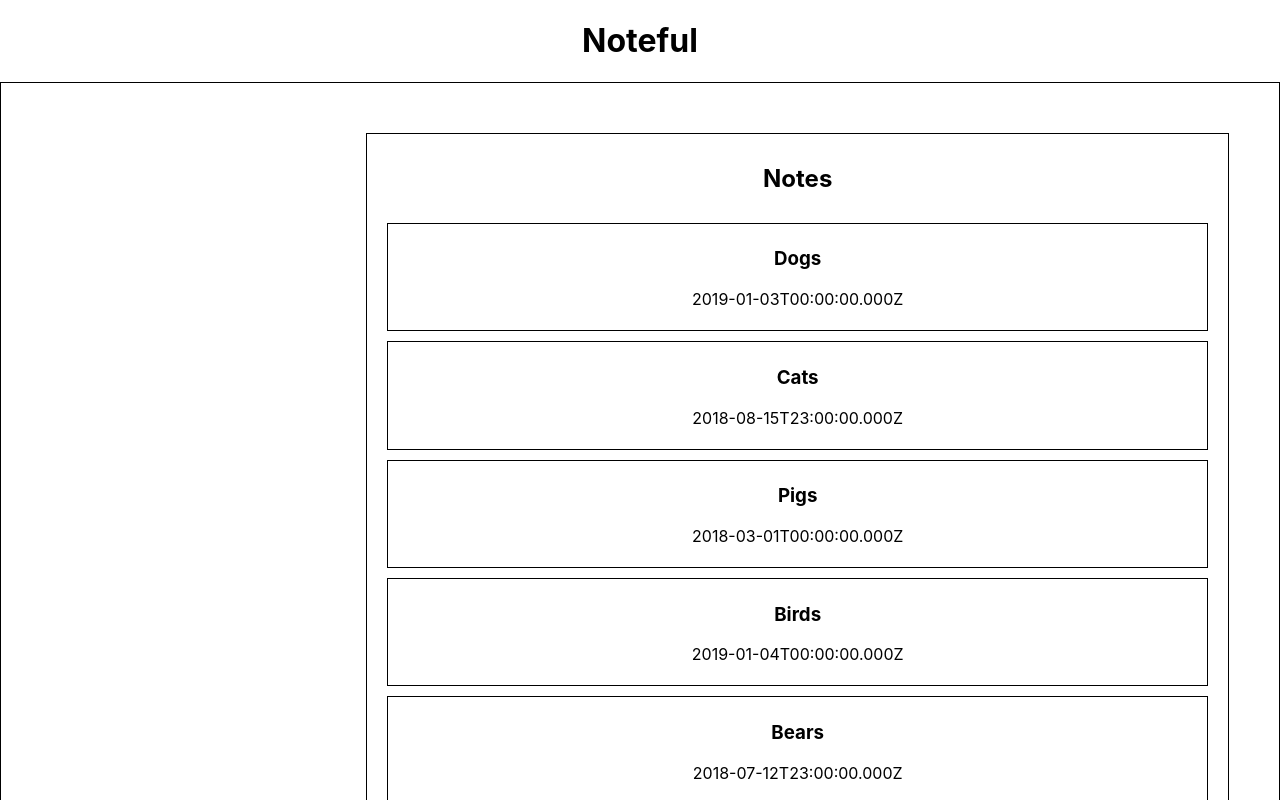
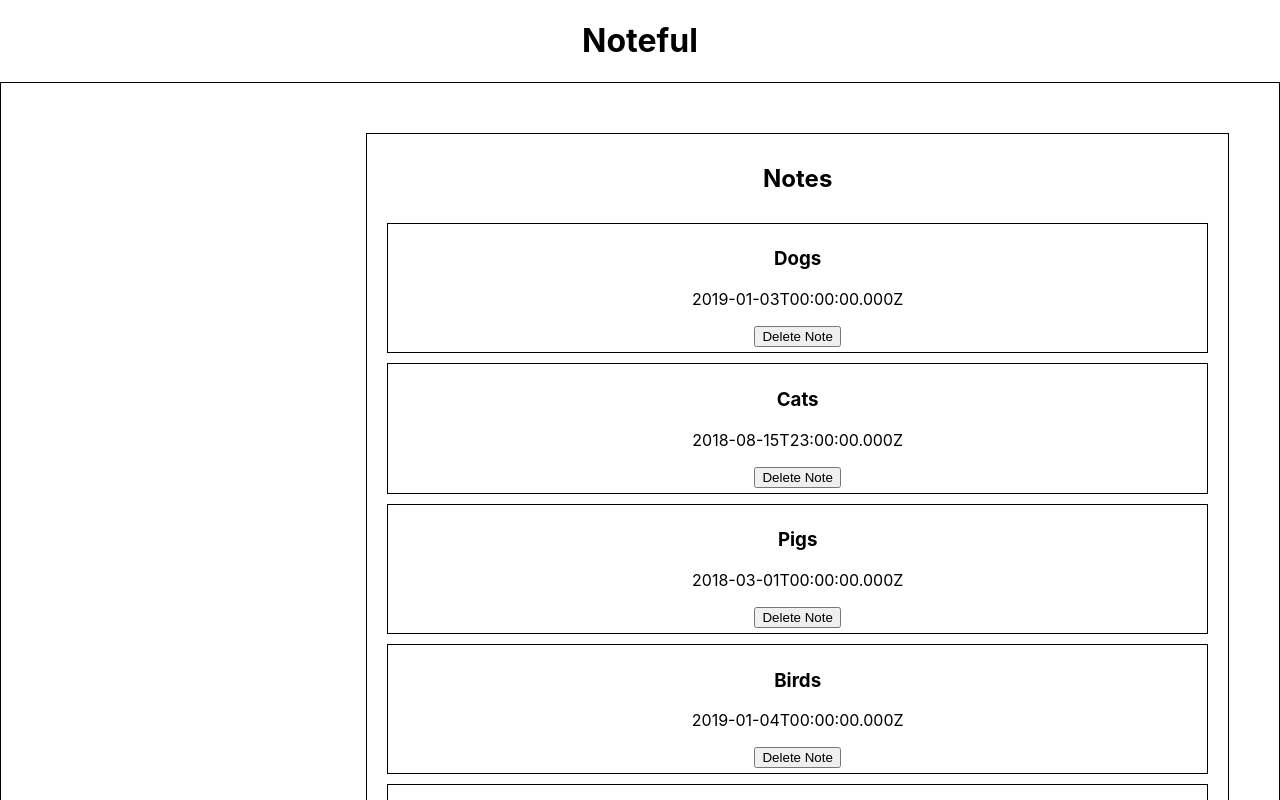
Before and after one commit to ktran050/noteful, a React (Create React App) app: page / in a window 1280 px wide. Shown: the top 800 px of the page. Built offline with nearby package versions, Linux system fonts and the light colour scheme.

Commit message:
added delete note button

```diff
--- a/src/Note.js
+++ b/src/Note.js
@@ -11,6 +11,7 @@ class Note extends React.Component {
           </header>
         </Link>
         <p>{this.props.modified}</p>
+        <button>Delete Note</button>
       </div>
     );
   }
--- a/src/NotePage.js
+++ b/src/NotePage.js
@@ -14,6 +14,7 @@ class NotePage extends React.Component {
             </Link>
             <p>{note.modified}</p>
             <p>{note.content}</p>
+            <button>Delete Note</button>
           </div>
         );
       }
```
